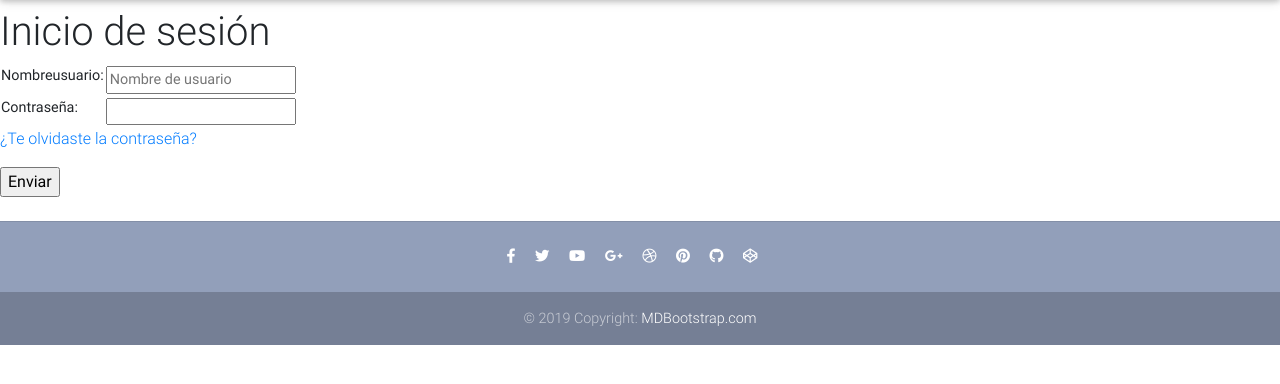
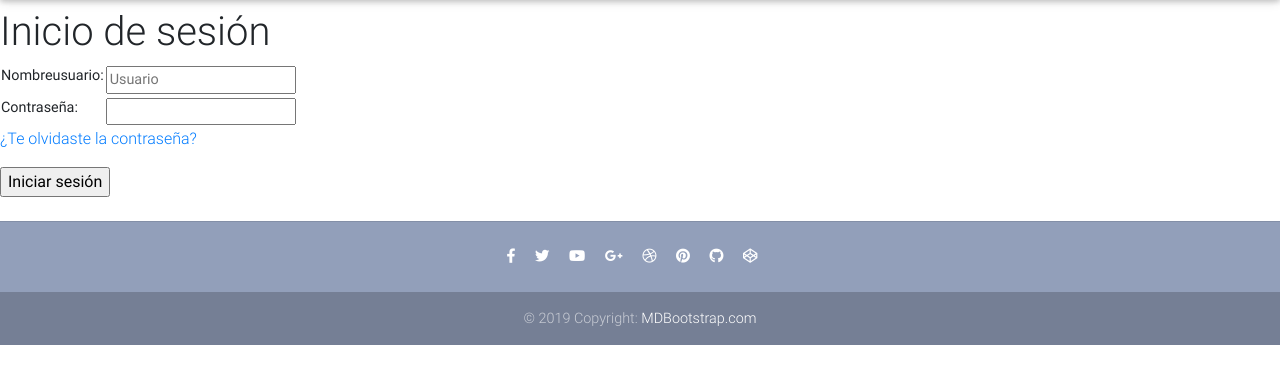
Before and after one commit to CarminaRamirez/E-commerce-Website, a Django app: template templates/iniciar_sesioon.html in a window 1280 px wide. Shown: the part 64-448 px from the top of the page. Run offline with Django 3.2, Linux system fonts and the light colour scheme; the template is opened without the code that fills it: values that come from a table or form of the project are taken from there, others are empty; parts of the project's set-up code (start-up, migrations or seed data) failed here and were passed over; some libraries are stand-ins or nearby versions.

Commit message:
inicio de sesion (falta olvide contraseña)

```diff
--- a/core/forms.py
+++ b/core/forms.py
@@ -66,7 +66,7 @@ class PaymentForm(forms.Form): # formulario de pago
 
 class InicioSesionForm(forms.Form):
     nombreUsuario = forms.CharField(widget=forms.TextInput(attrs={
-        'placeholder': 'Nombre de usuario'
+        'placeholder': 'Usuario'
     }))
     #email = forms.EmailField()
     contraseña = forms.CharField(widget=forms.PasswordInput)
--- a/core/urls.py
+++ b/core/urls.py
@@ -12,7 +12,6 @@ from .views import (
     RequestRefundView,
     homeview,
     item_detail_view,
-    iniciar_sesion,
     iniciar_sesioon
 )
 
@@ -30,7 +29,6 @@ urlpatterns = [
          name='remove-single-item-from-cart'),
     path('payment/<payment_option>/', PaymentView.as_view(), name='payment'),
     path('request-refund/', RequestRefundView.as_view(), name='request-refund'),
-    #path('iniciar-sesion/', iniciar_sesion, name='inicio-de-sesion'),
-    path('iniciosesion/', iniciar_sesioon, name='iniciosesion')
+    path('iniciosesion/', iniciar_sesion, name='iniciosesion')
     #path('buscar=<busqueda>/', buscar, name='buscar')
 ]
--- a/templates/iniciar_sesioon.html
+++ b/templates/iniciar_sesioon.html
@@ -16,7 +16,7 @@
             {{form.as_table}}
         </table>
         <p class="forgot"><a href="#">¿Te olvidaste la contraseña?</a></p>
-        <input type="submit" value="Enviar">
+        <input type="submit" value="Iniciar sesión">
     </form>
 
 </body>
```
Also changed, not shown: core/views.py (+1 -6 lines).
